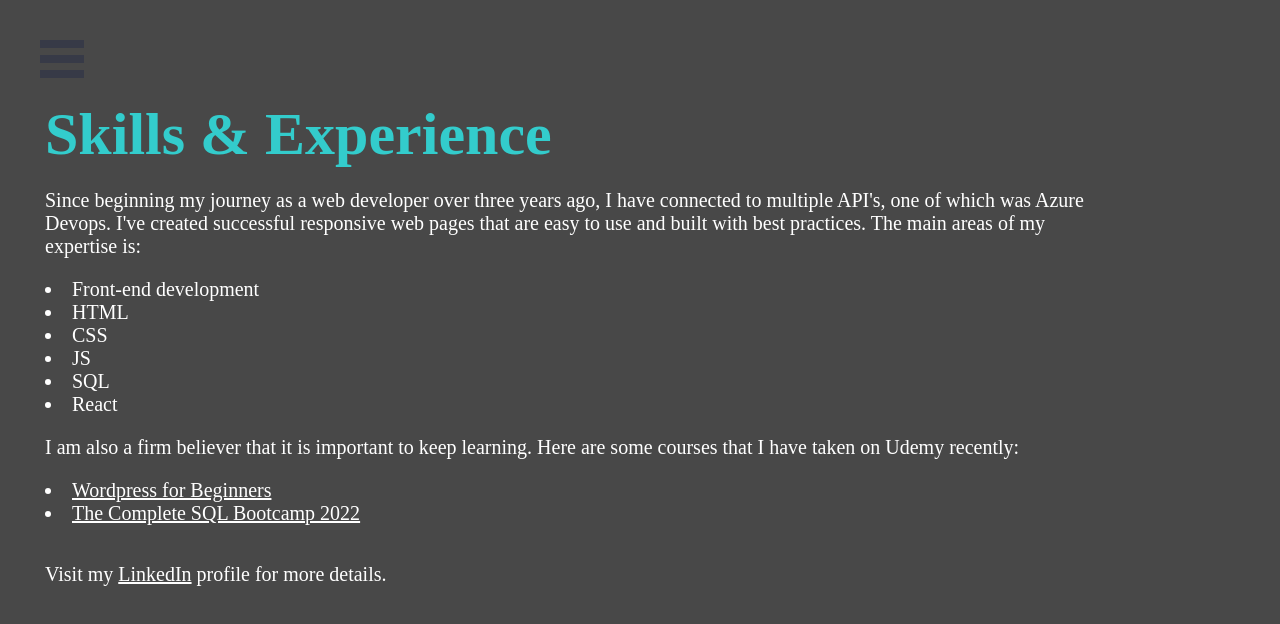
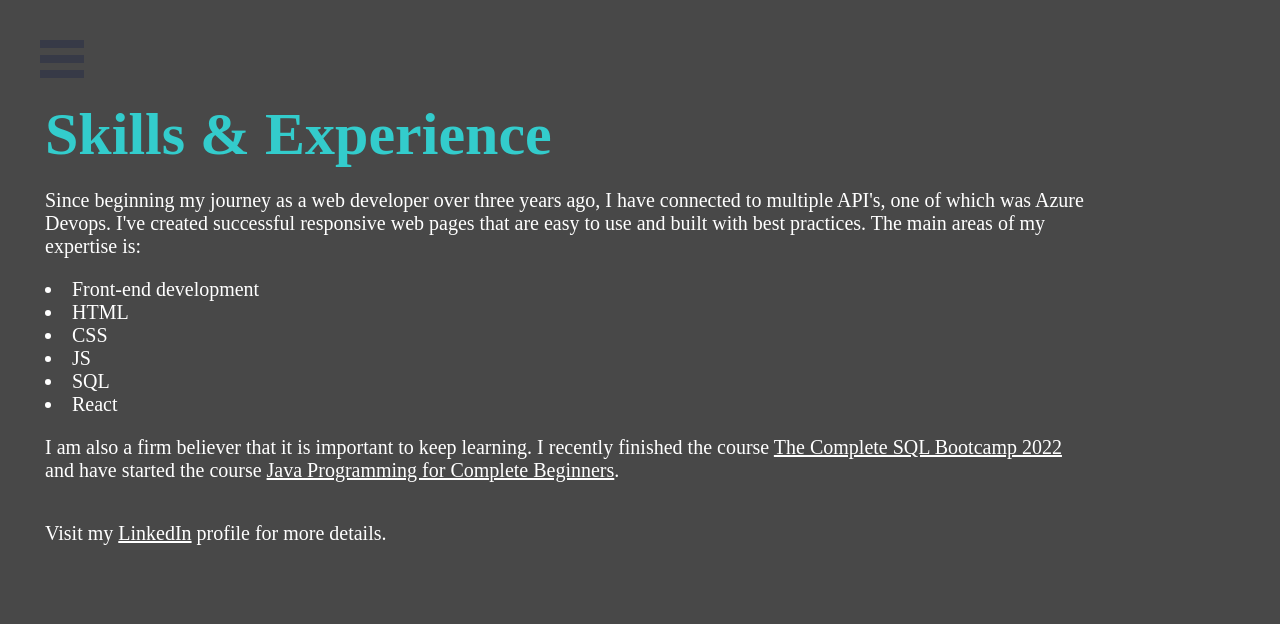
Before and after one commit to kristinahales/myPortfolio, a React (Create React App) app: page /Skills in a window 1280 px wide. Shown: the top 624 px of the page. Built offline with nearby package versions, Linux system fonts and the light colour scheme.

Commit message:
updated skills page briefly

```diff
--- a/src/Components/Home.js
+++ b/src/Components/Home.js
@@ -6,7 +6,7 @@ class Home extends React.Component {
     render() {
       return   <div className='main-container'>
       <div className='home-header'>Hi. <br/> I'm <span className='first-name'>Kristina</span>,<br/> web developer.</div>
-      <img className='home-image' src={require('./Images/MyCollage.png')} />
+      <img className='home-image' src={require('./Images/portfolioCollage.png')} />
       <p></p>
     </div>
     }
--- a/src/Components/Skills.js
+++ b/src/Components/Skills.js
@@ -12,9 +12,7 @@ class Skills extends React.Component {
         <li>JS</li>
         <li>SQL</li>
         <li>React</li>
-        <p className='skills-details'>I am also a firm believer that it is important to keep learning. Here are some courses that I have taken on Udemy recently:</p>
-        <li><a className='udemy' href="https://www.udemy.com/course/wordpress-for-beginners-course/">Wordpress for Beginners</a></li>
-        <li><a className='udemy' href="https://www.udemy.com/course/the-complete-sql-bootcamp/">The Complete SQL Bootcamp 2022</a></li><br/>
+        <p className='skills-details'>I am also a firm believer that it is important to keep learning. I recently finished the course <a className='udemy' href="https://www.udemy.com/course/the-complete-sql-bootcamp/">The Complete SQL Bootcamp 2022</a> and have started the course <a className='udemy' href="https://www.udemy.com/course/java-programming-tutorial-for-beginners/">Java Programming for Complete Beginners</a>.</p>
         <p className='skills-details'>Visit my <a href="https://www.linkedin.com/in/kristina-h-873311184/">LinkedIn</a> profile for more details.</p>
     </div>
     }
```
Also changed, not shown: 2 other files (tests, documents, lock files or other folders).
